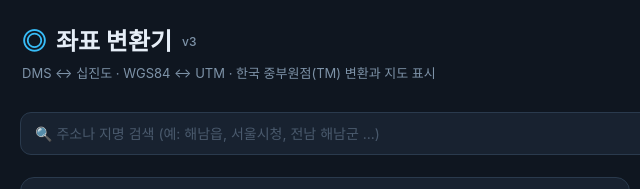
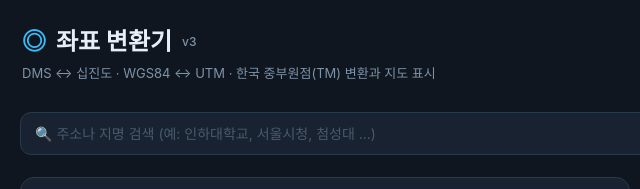
Before and after one commit to grmdvlis/coord-converter, a plain HTML site: page index.html in a window 1280 px wide. Shown: the top 189 px of the page, 0-640 px from the left. Drawn offline with nearby package versions, Linux system fonts and the light colour scheme; a script that the page names is missing.

Commit message:
coord-converter-v3

```diff
--- a/index.html
+++ b/index.html
@@ -270,7 +270,7 @@
 
   <!-- Search bar -->
   <div class="search-bar" id="search-bar">
-    <input type="text" id="search-input" placeholder="🔍 주소나 지명 검색 (예: 해남읍, 서울시청, 전남 해남군 ...)">
+    <input type="text" id="search-input" placeholder="🔍 주소나 지명 검색 (예: 인하대학교, 서울시청, 첨성대 ...)">
     <button class="btn" id="search-btn" style="width:auto; white-space:nowrap;">검색</button>
     <div class="search-results" id="search-results"></div>
   </div>
```
